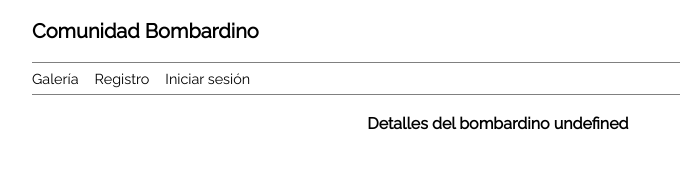
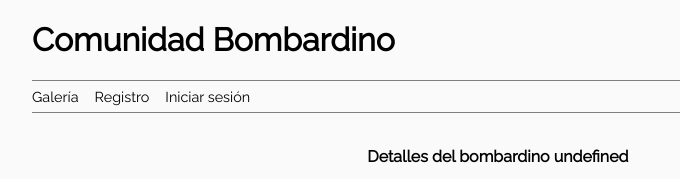
Before and after one commit to AntonioJRuizG/Antonio-Ruiz-Final-Project-front-202301-mad, a React (Create React App) app: page /detalles/1 in a window 1280 px wide. Shown: the top 179 px of the page, without its empty margins (124-804 px from the left). Built offline with nearby package versions, Linux system fonts and the light colour scheme; no server answers.

Commit message:
Minor header style change

```diff
--- a/src/common/components/header/header.style.module.scss
+++ b/src/common/components/header/header.style.module.scss
@@ -6,7 +6,7 @@
   display: flex;
   flex-direction: column;
   gap: 1rem;
-  height: 6rem;
+  height: fit-content;
   padding: $body_padding;
   width: 100%;
   .headerTitleContainer {
@@ -16,8 +16,9 @@
     .headerTitle {
       color: $text_default_light_color;
       font-family: $font_default_family;
-      font-size: 1.25rem;
+      font-size: 2rem;
       min-width: 300px;
+      font-weight: bold;
     }
   }
 }
--- a/src/style/variables.scss
+++ b/src/style/variables.scss
@@ -1,5 +1,5 @@
 // Overall site style
-$backgroud_color: #ffffff;
+$backgroud_color: #fafafa;
 $body_padding: 1rem;
 $border-radius-1: 0;
 $font_default_family: "Raleway", sans-serif;
```
